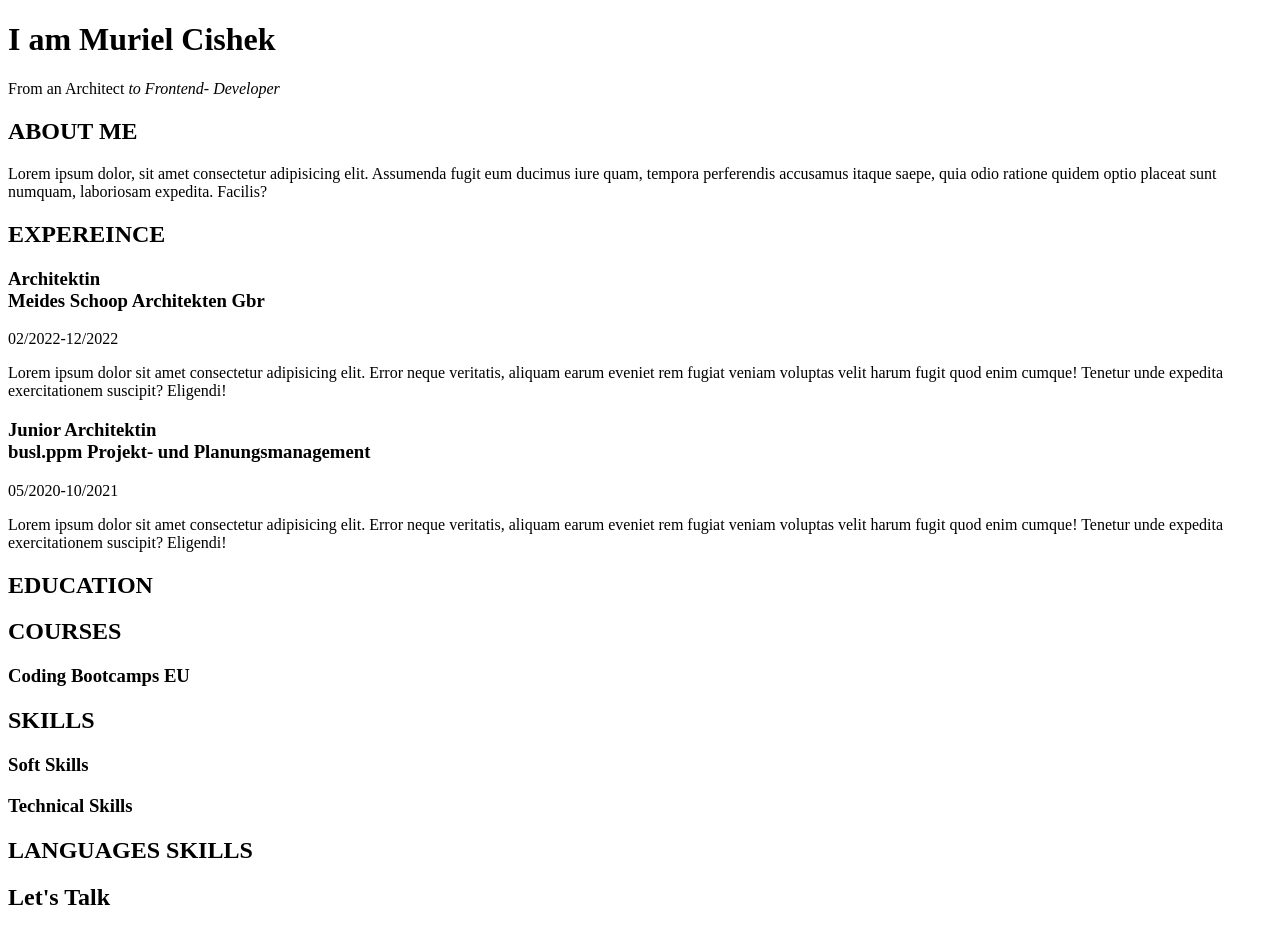
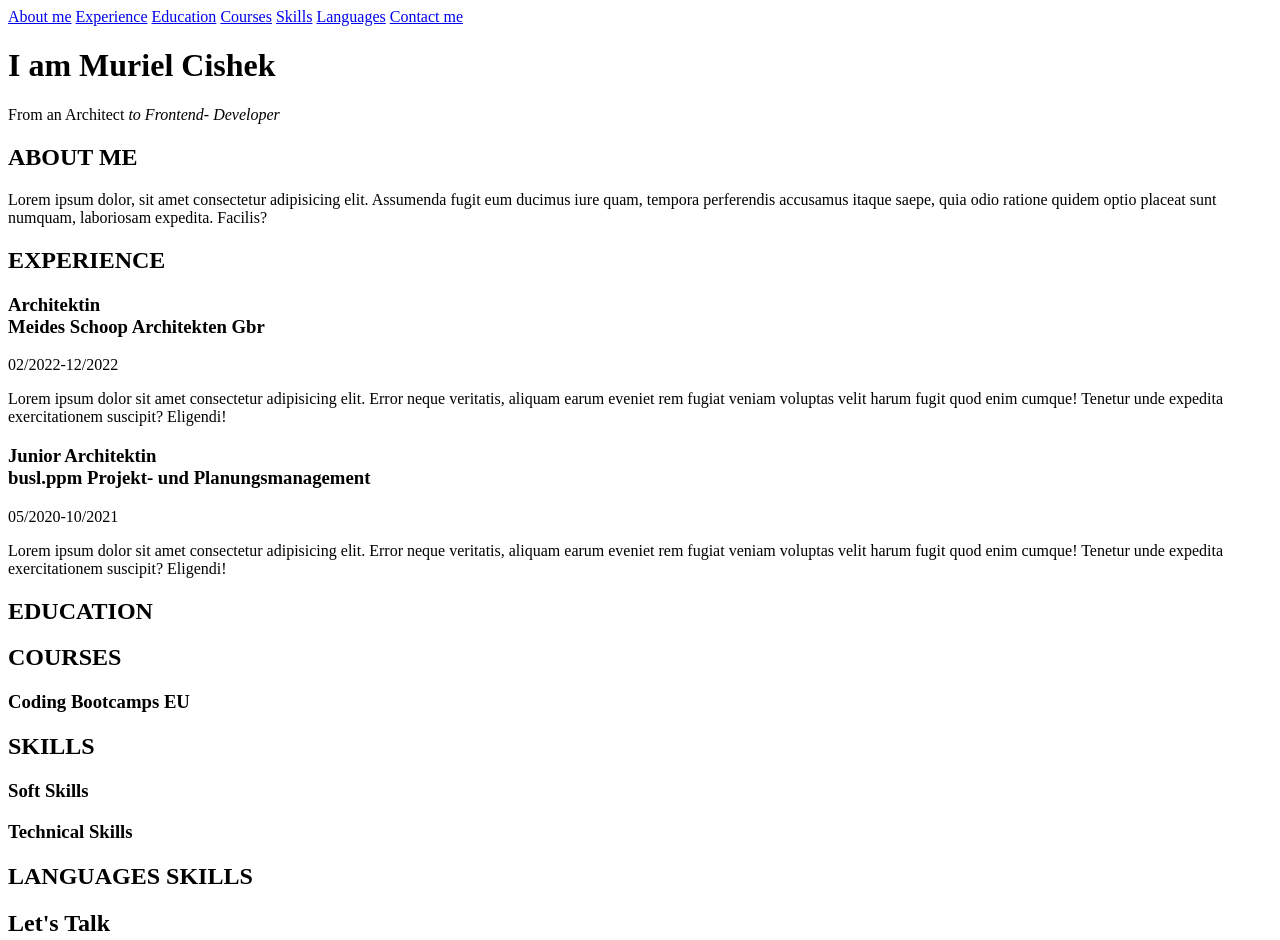
Before and after one commit to Murielcibra/CV, a plain HTML site: page index.html in a window 1280 px wide. Drawn offline with Linux system fonts and the light colour scheme.

Commit message:
Navigation added

```diff
--- a/index.html
+++ b/index.html
@@ -9,6 +9,15 @@
     <meta name="author" content="Muriel Cishek" />
   </head>
   <body>
+    <nav>
+      <a href="#aboutme">About me</a>
+      <a href="#experience">Experience</a>
+      <a href="#education">Education</a>
+      <a href="#courses">Courses</a>
+      <a href="#skills">Skills</a>
+      <a href="#languages">Languages</a>
+      <a href="#contact">Contact me</a>
+    </nav>
     <header>
       <h1>I am Muriel Cishek <br /></h1>
       <p>From an Architect <em>to Frontend- Developer</em></p>
@@ -23,7 +32,7 @@
         expedita. Facilis?
       </p>
       <article>
-        <h2>EXPEREINCE</h2>
+        <h2>EXPERIENCE</h2>
         <section>
           <header>
             <h3>
```
